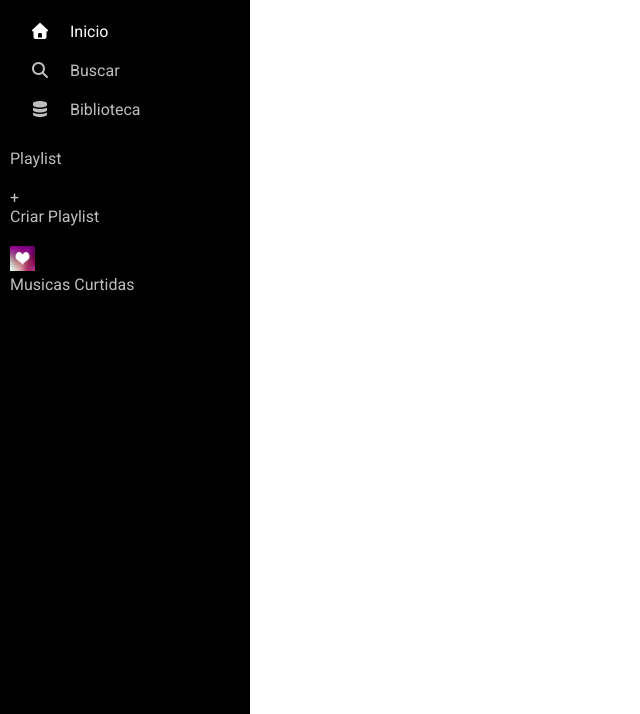
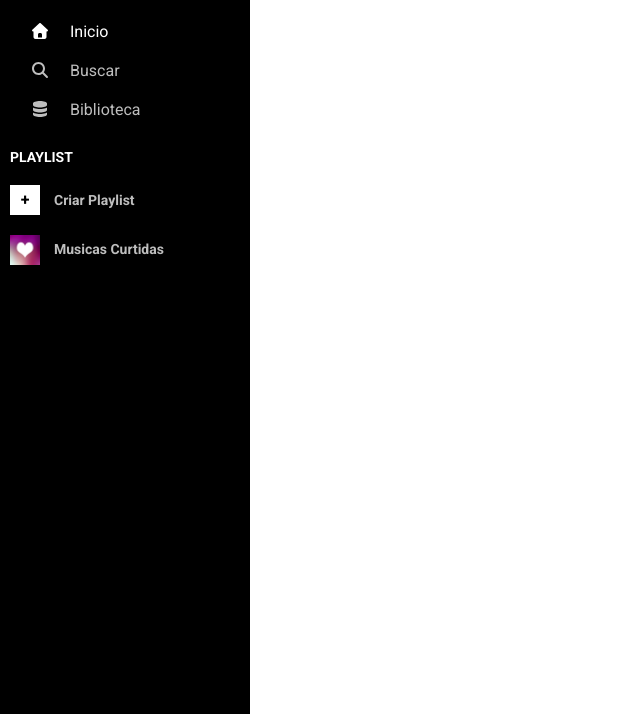
Before and after one commit to nathanzd/music-app-clone, a plain HTML site: page index.html in a window 1280 px wide. Shown: the part 86-800 px from the top of the page, without its empty margins (0-640 px from the left). Drawn offline with Linux system fonts and the light colour scheme.

Commit message:
Playlists

```diff
--- a/css/index.css
+++ b/css/index.css
@@ -57,10 +57,45 @@ html,body{
     margin-top: 20px;
     vertical-align: middle;
     cursor: pointer;
+
 }
 
 
-.sidebar__menu__componente img{
-    width: 25px;
-    height: 25px;
+.sidebar__menu__item img{
+    width: 30px;
+    height: 30px;
+    vertical-align: middle;
+    padding: 0;
 }
+.sidebar__menu p.sidebar__menu__title{
+    color: white;
+    text-transform: uppercase;
+    font-size: 14px;
+    font-weight: bold;
+}
+
+.sidebar__menu__item span{
+    font-weight: bold;
+    font-size: 14px;
+    padding: 0 10px;
+
+}
+.sidebar__menu__item__componente{
+    width: 30px;
+    height: 30px;
+    text-align: center;
+    line-height: 30px;
+    display: inline-block;
+    color: black;
+    font-weight: bold;
+    background-color: white;
+
+}
+
+.sidebar__menu__item2__componente{
+    width: 30px;
+    height: 30px;
+    display: inline-block;
+    overflow-y: visible;
+
+}
--- a/index.html
+++ b/index.html
@@ -21,13 +21,13 @@
             <div class="sidebar__menu">
                 <p class="sidebar__menu__title"">Playlist</p>
                 <div class="sidebar__menu__item">
-                    <div class="sidebar__menu__componente">
+                    <div class="sidebar__menu__item__componente">
                         +
                     </div>
                     <span>Criar Playlist</span>
                 </div>
                 <div class="sidebar__menu__item">
-                    <div class="sidebar__menu__componente">
+                    <div class="sidebar__menu__item2__componente">
                         <img src="images/1092797.jpg"/>
                     </div>
                     <span>Musicas Curtidas</span>
```
